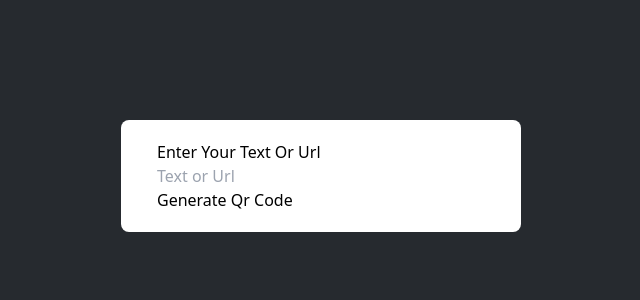
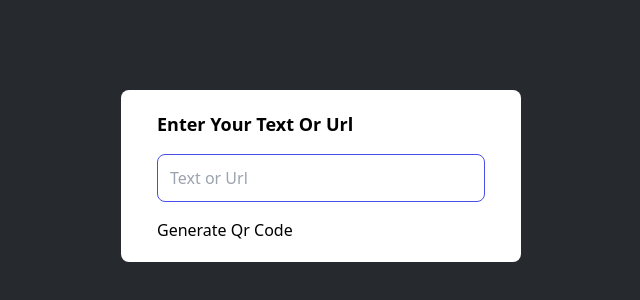
Before and after one commit to EmmyRecent/QR-code-generator, a website: page index.html in a window 1280 px wide. Shown: the part 224-524 px from the top of the page, without its empty margins (319-959 px from the left). Drawn offline with Linux system fonts and the light colour scheme.

```diff
--- a/index.html
+++ b/index.html
@@ -10,9 +10,9 @@
     <div class="container">
         <!-- centering the div in the middle of the page  -->
         <div class="w-[300px] md:w-[400px] py-5 px-9 absolute top-1/2 left-1/2 transform -translate-x-1/2 -translate-y-1/2 bg-white rounded-lg">
-            <p>Enter Your Text Or Url</p>
-            <input type="text" placeholder="Text or Url">
-            <button>Generate Qr Code</button>
+            <p class="font-bold text-lg mb-4">Enter Your Text Or Url</p>
+            <input type="text" placeholder="Text or Url" class="w-full h-12 border border-solid border-color-secondary outline-0 p-3 mx-0 mb-4 rounded-lg">
+            <button class="">Generate Qr Code</button>
         </div>
     </div>
 </body>
--- a/tailwind.config.js
+++ b/tailwind.config.js
@@ -8,6 +8,7 @@
     extend: {
       colors: {
         "color-primary": "#262a2f",
+        "color-secondary": "#494eea",
       }
     },
 
```
Also changed, not shown: dist/output.css.
